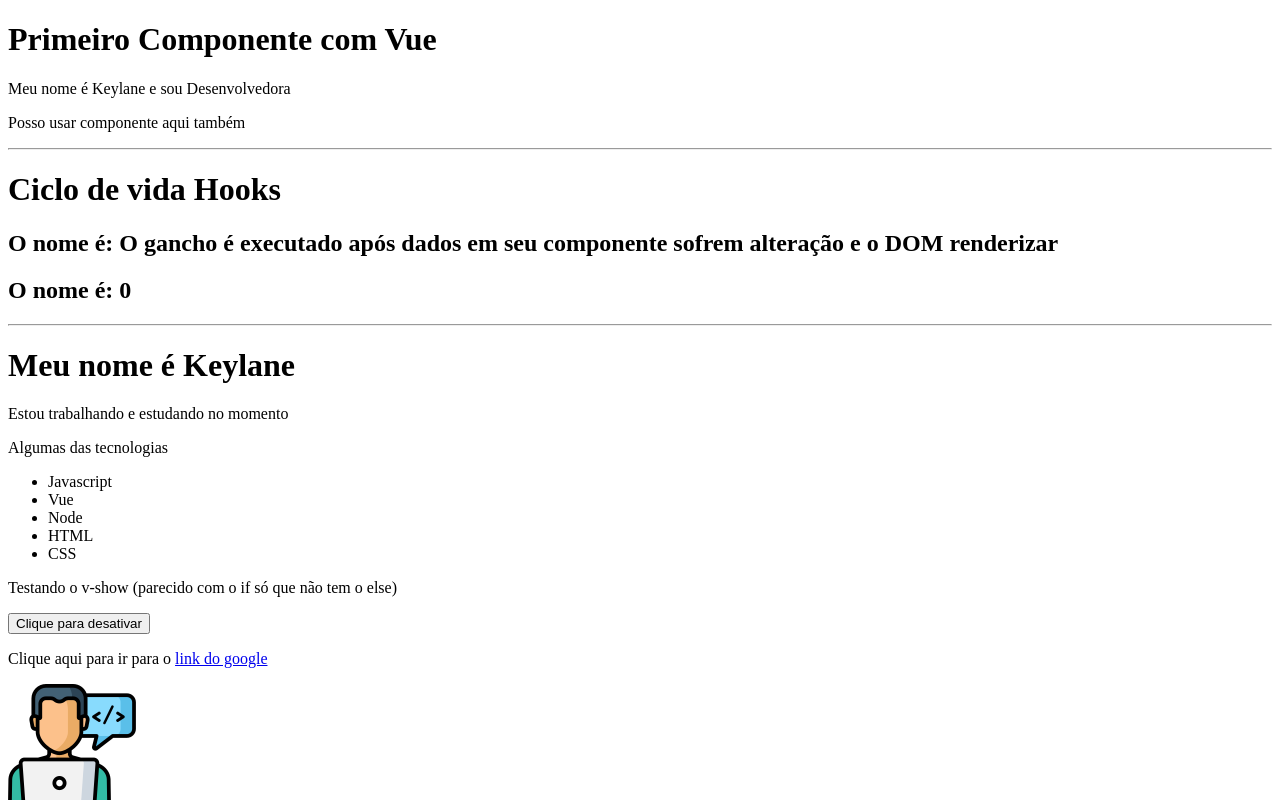
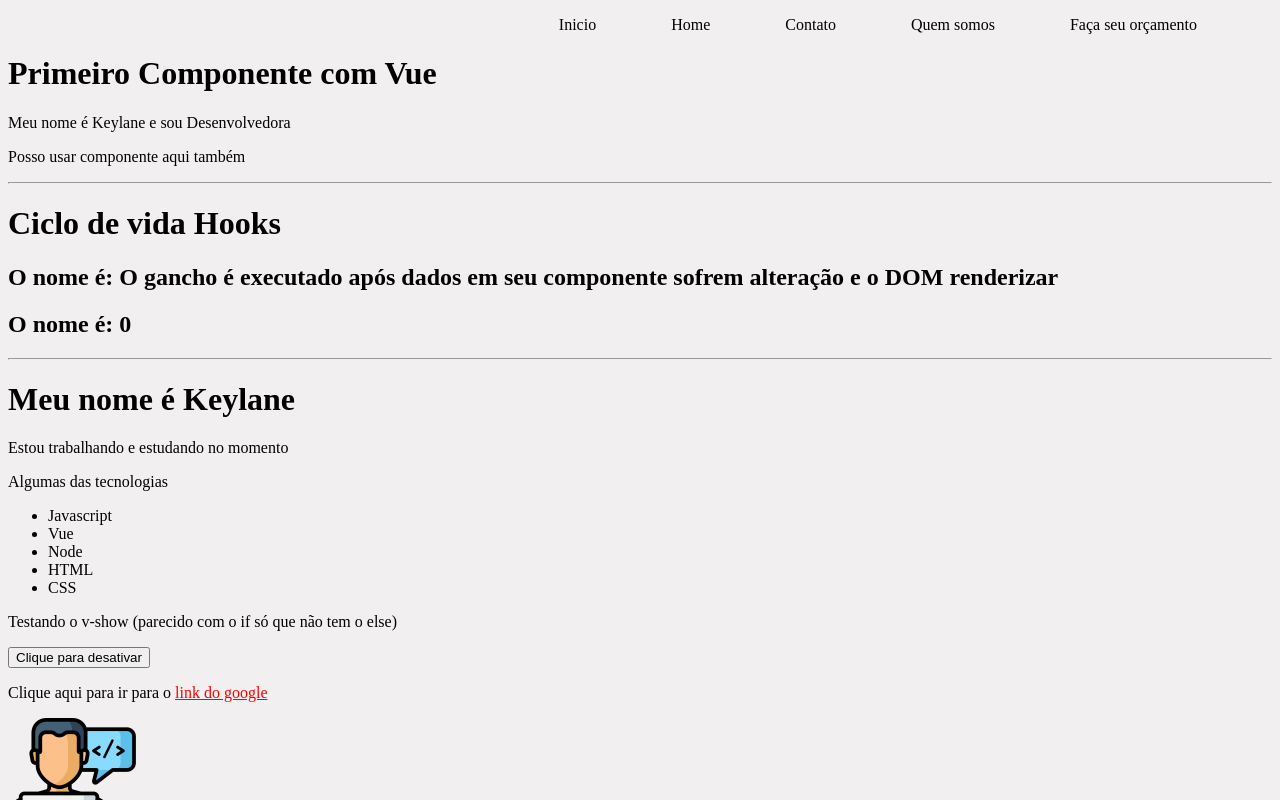
Before and after one commit to KeylaneSilva/initVuejs, a Vue app in the folder projeto-instalacaoAv/: page / in a window 1280 px wide. Shown: the top 800 px of the page. Built offline with nearby package versions, Linux system fonts and the light colour scheme; the HTML template or start-up script is replaced by a standard one.

Commit message:
style global e scoped

```diff
--- a/projeto-instalacaoAv/src/App.vue
+++ b/projeto-instalacaoAv/src/App.vue
@@ -1,5 +1,6 @@
 <template>
   <div>
+    <Header/>
     <PrimeiroComponente/>
     <p>{{ teste }}</p>
     <Linha/>
@@ -10,6 +11,7 @@
 </template>
 
 <script>
+  import Header from './components/Header.vue'
   import PrimeiroComponente from './components/PrimeiroComponente.vue'
   import LifeCicleStyle from './components/LifeStyle.vue'
   import Linha from './components/Linha.vue'
@@ -17,11 +19,13 @@
 
   export default {
     name: 'App',
+
     components: {
       PrimeiroComponente,
       LifeCicleStyle,
       Linha,
-      Pessoa
+      Pessoa,
+      Header
     },
 
     data(){
@@ -31,3 +35,13 @@
     }
   }
 </script>
+
+<style>
+  body{
+    background: rgb(241, 239, 239);
+  }
+
+  a{
+    color: red;
+  }
+</style>
--- /dev/null
+++ b/projeto-instalacaoAv/src/components/Header.vue
@@ -0,0 +1,41 @@
+<template>
+  <div>
+    <ul>
+      <li>Inicio</li>
+      <li>Home</li>
+      <li>Contato</li>
+      <li>Quem somos</li>
+      <li>Faça seu orçamento</li>
+    </ul>
+  </div>
+</template>
+
+<script>
+  export default{
+    name: 'Header',
+
+    data(){
+      return{
+
+      }
+    }
+  }
+
+</script>
+
+<style scoped>
+  ul{
+    list-style-type: none; /* tira o estilo da lista*/
+    display: flex;
+    justify-content: end;
+
+  }
+  li{
+    margin-right: 75px;
+    cursor: pointer;
+  }
+  li:hover{
+    color: green;
+    transform: translateX(15px) scale(1.2); /* animação */
+  }
+</style>
--- a/projeto-instalacaoAv/src/components/Pessoa.vue
+++ b/projeto-instalacaoAv/src/components/Pessoa.vue
@@ -3,7 +3,6 @@
     <h1>Meu nome é {{ nome }}</h1>
     <Info/>
     <Form/>
-
   </div>
 </template>
 
```
